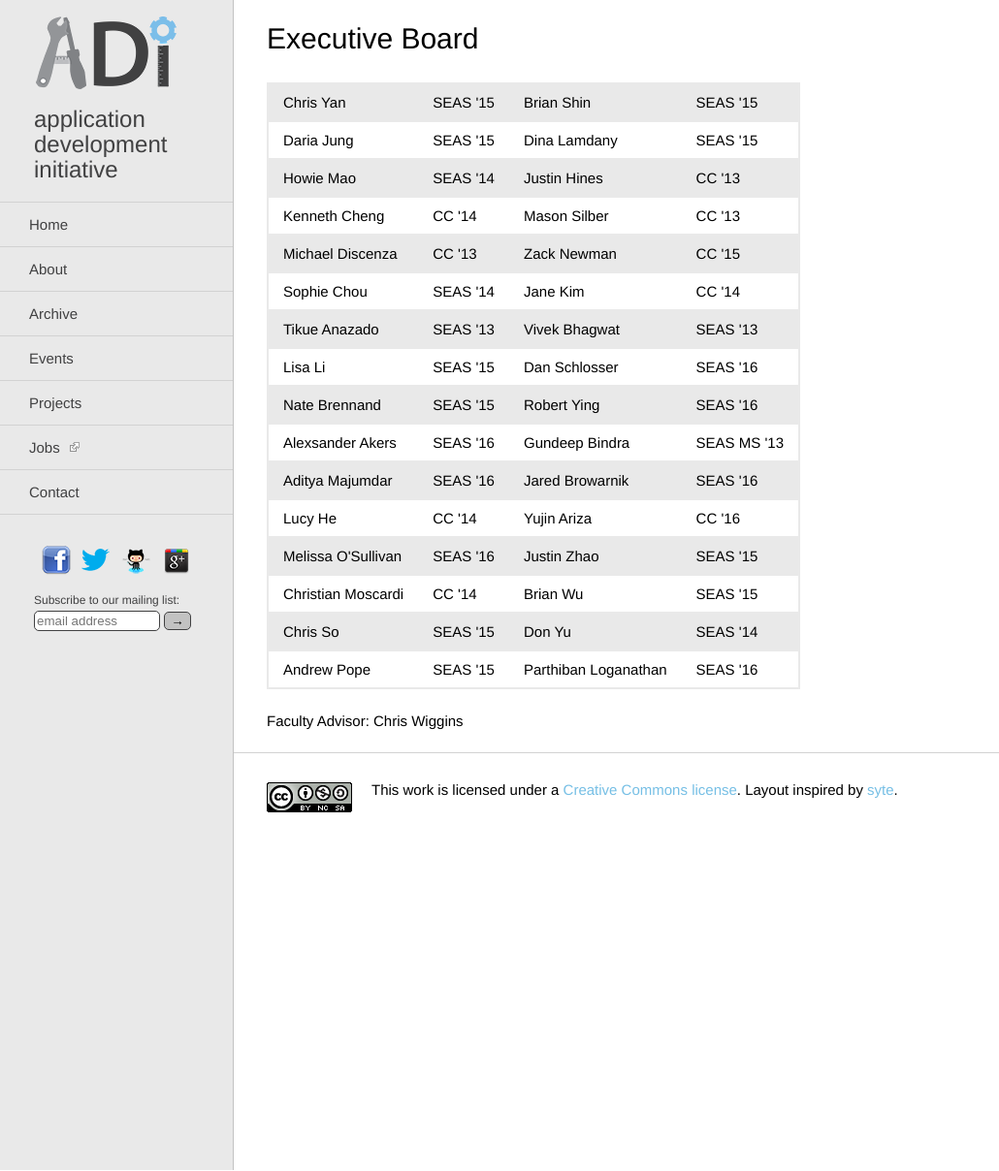
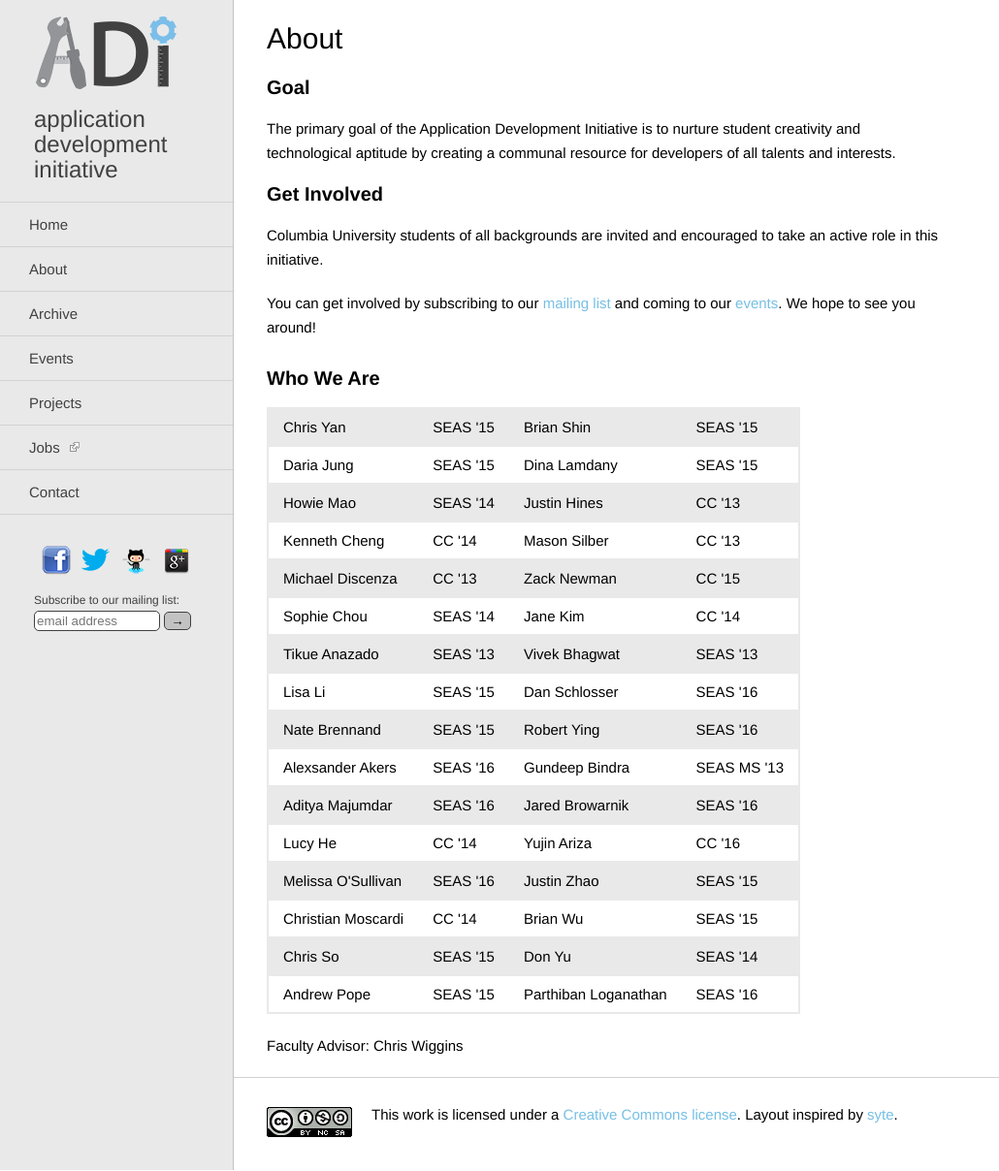
Before and after one commit to adicu/adicu.github.com-dep, a Jekyll site: the page built from about.html, in a window 1280 px wide and 1208 px high. Shown: the whole window at 97% size, without its empty margins (0-1030 px from the left). Built offline with Jekyll 4.4.1, drawn with Linux system fonts in a browser that asks for light colours.

Commit message:
Turn Board page into About page

```diff
--- a/about.html
+++ b/about.html
@@ -1,10 +1,23 @@
 ---
 layout: default
-title: Board
+title: About
 ---
 <div id="intro">
-  <h2>Executive Board</h1>
+  <h2>About</h2>
+  <h3>Goal</h3>
+  <p>The primary goal of the Application Development Initiative is to nurture student creativity and technological aptitude by creating a communal resource for developers of all talents and interests.</p>
+
+  <h3>Get Involved</h3>
+  <p>Columbia University students of all backgrounds are invited and encouraged to take an active role in this initiative.</p>
+
+  <p>
+    You can get involved by subscribing to our
+    <a href="http://eepurl.com/jaugD">mailing list</a> and
+    coming to our <a href="/events.html">events</a>. We hope to see you around!
+  </p>
 </div>
+
+<h3>Who We Are</h3>
 <table id="eboard-roster">
   <tr class="odd">
     <td>Chris Yan</td>
```
